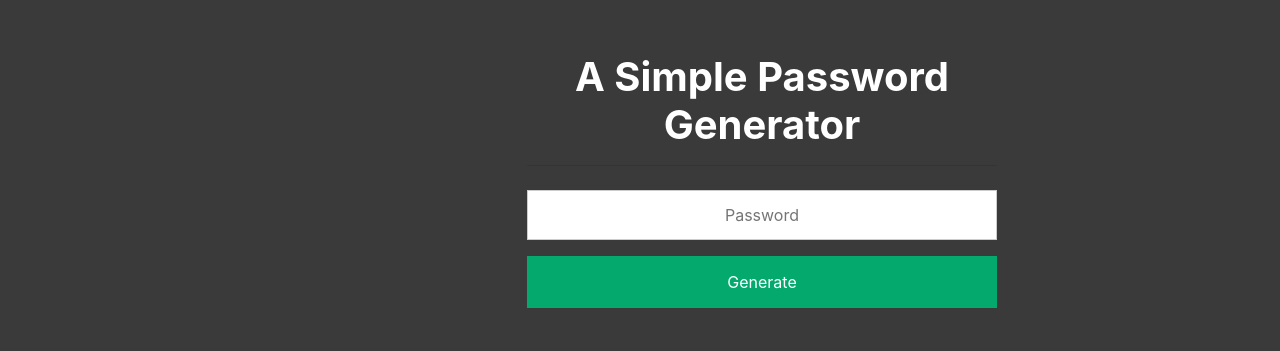
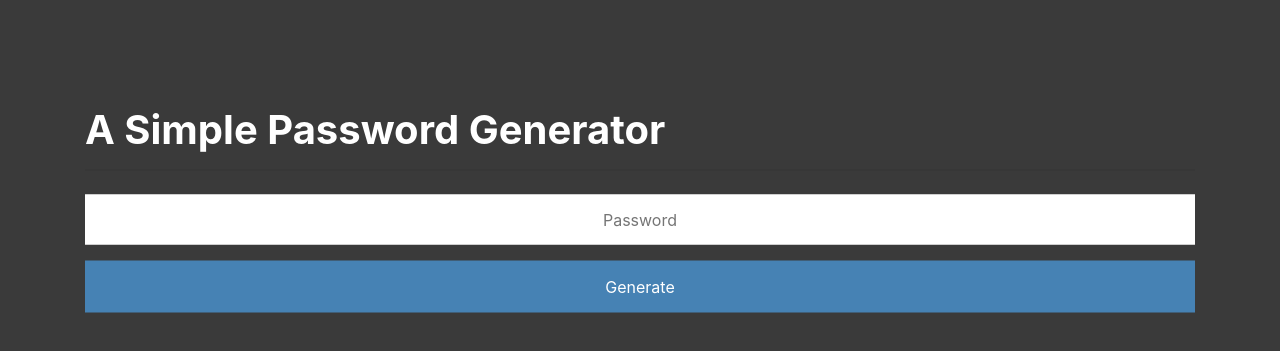
Before and after one commit to aresKoliadimas/pass-generator, an Angular app: page / in a window 1280 px wide. Shown: the part 187-538 px from the top of the page. Built offline with nearby package versions, Linux system fonts and the light colour scheme.

Commit message:
done the center of all

```diff
--- a/src/app/app.component.css
+++ b/src/app/app.component.css
@@ -7,13 +7,13 @@ input {
   padding: 12px 20px;
   margin: 8px 0;
   display: inline-block;
-  border: 1px solid #ccc;
+  border: 1px solid white;
   box-sizing: border-box;
   text-align: center;
 }
 
 button {
-  background-color: #04aa6d;
+  background-color: steelblue;
   color: white;
   padding: 14px 20px;
   margin: 8px 0;
@@ -27,10 +27,9 @@ button:hover {
 }
 
 .container {
-  text-align: center;
-  position: fixed;
-  width: 500px;
-  height: 500px;
-  top: 30%;
-  left: 40%;
+  position: absolute;
+  top: 50%;
+  left: 50%;
+  margin-right: -50%;
+  transform: translate(-50%, -50%);
 }
```
